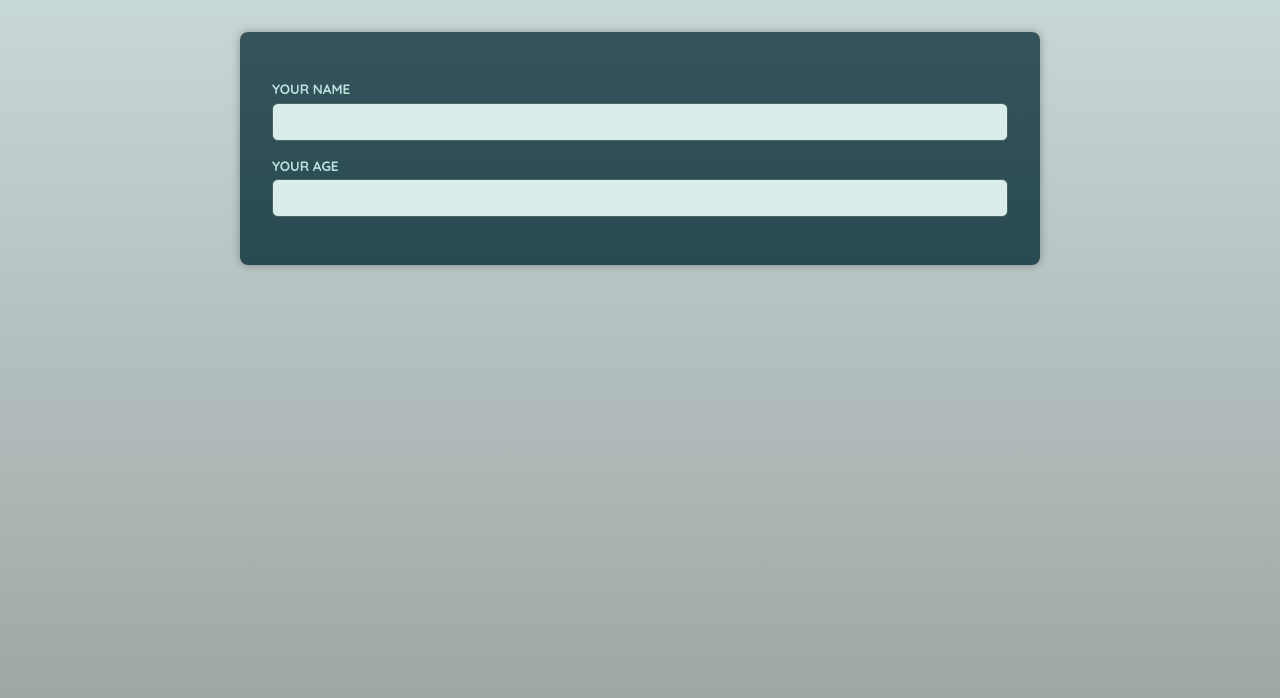
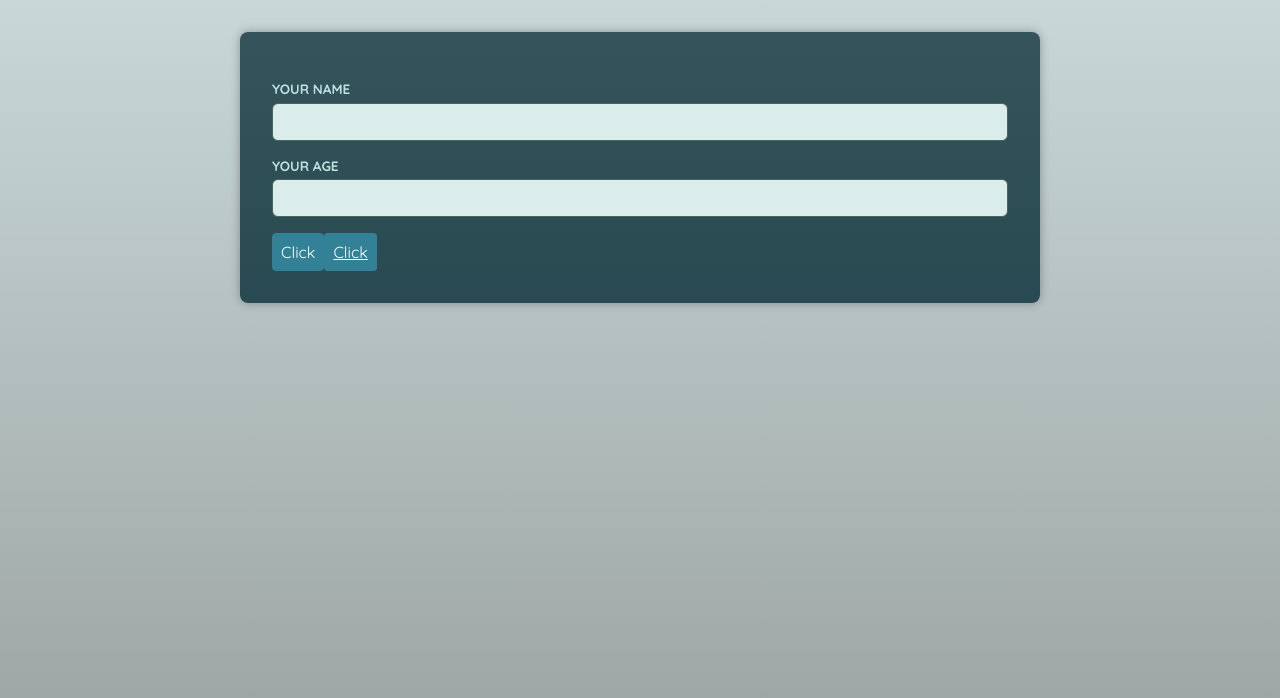
Before and after one commit to akutnino/typescript-react, a React (Vite) app in the folder 04_Advanced_Component_Types_-_Dynamic_Components_Polymorphic_Components_and_More/adv-components/: page / in a window 1280 px wide. Shown: the top 698 px of the page. Built offline with nearby package versions, Linux system fonts and the light colour scheme; a web font is replaced by a local one.

Commit message:
Building a Wrapper Component That Renders Different Elements

```diff
--- a/04_Advanced_Component_Types_-_Dynamic_Components_Polymorphic_Components_and_More/adv-components/src/App.tsx
+++ b/04_Advanced_Component_Types_-_Dynamic_Components_Polymorphic_Components_and_More/adv-components/src/App.tsx
@@ -1,3 +1,4 @@
+import Button from './components/Button';
 import Input from './components/Input';
 
 function App() {
@@ -6,13 +7,21 @@ function App() {
 			<Input
 				id='name'
 				label='Your Name'
-				inputProps={{ type: 'text' }}
+				type='text'
 			/>
 			<Input
 				id='age'
 				label='Your Age'
-				inputProps={{ type: 'number' }}
+				type='number'
 			/>
+
+			<Button element='button'>Click</Button>
+			<Button
+				element='anchor'
+				href='https://google.com'
+			>
+				Click
+			</Button>
 		</main>
 	);
 }
--- /dev/null
+++ b/04_Advanced_Component_Types_-_Dynamic_Components_Polymorphic_Components_and_More/adv-components/src/components/Button.tsx
@@ -0,0 +1,33 @@
+import { type ComponentPropsWithoutRef } from 'react';
+
+type ButtonProps = {
+	element: 'button';
+} & ComponentPropsWithoutRef<'button'>;
+
+type AnchorProps = {
+	element: 'anchor';
+} & ComponentPropsWithoutRef<'a'>;
+
+function Button(props: ButtonProps | AnchorProps) {
+	const { element } = props;
+
+	return (
+		<>
+			{element === 'anchor' && (
+				<a
+					className='button'
+					{...props}
+				/>
+			)}
+
+			{element === 'button' && (
+				<button
+					className='button'
+					{...props}
+				/>
+			)}
+		</>
+	);
+}
+
+export default Button;
--- a/04_Advanced_Component_Types_-_Dynamic_Components_Polymorphic_Components_and_More/adv-components/src/components/Input.tsx
+++ b/04_Advanced_Component_Types_-_Dynamic_Components_Polymorphic_Components_and_More/adv-components/src/components/Input.tsx
@@ -1,13 +1,12 @@
-import { ComponentPropsWithoutRef } from 'react';
+import { type ComponentPropsWithoutRef } from 'react';
 
 type InputProps = {
 	label: string;
 	id: string;
-	inputProps: ComponentPropsWithoutRef<'input'>;
-};
+} & ComponentPropsWithoutRef<'input'>;
 
 function Input(props: InputProps) {
-	const { label, id, inputProps } = props;
+	const { label, id, ...inputProps } = props;
 
 	return (
 		<p>
```
